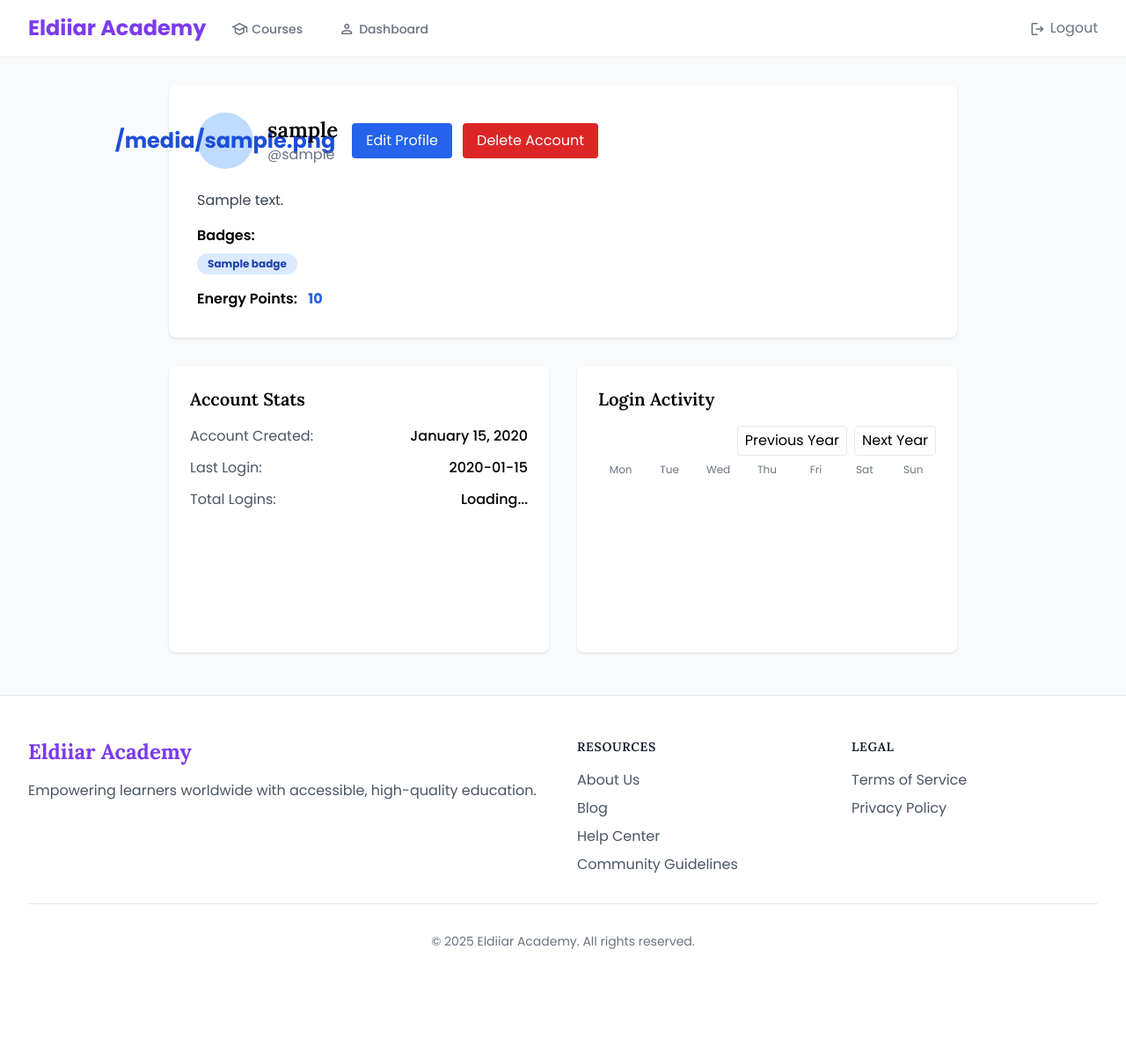
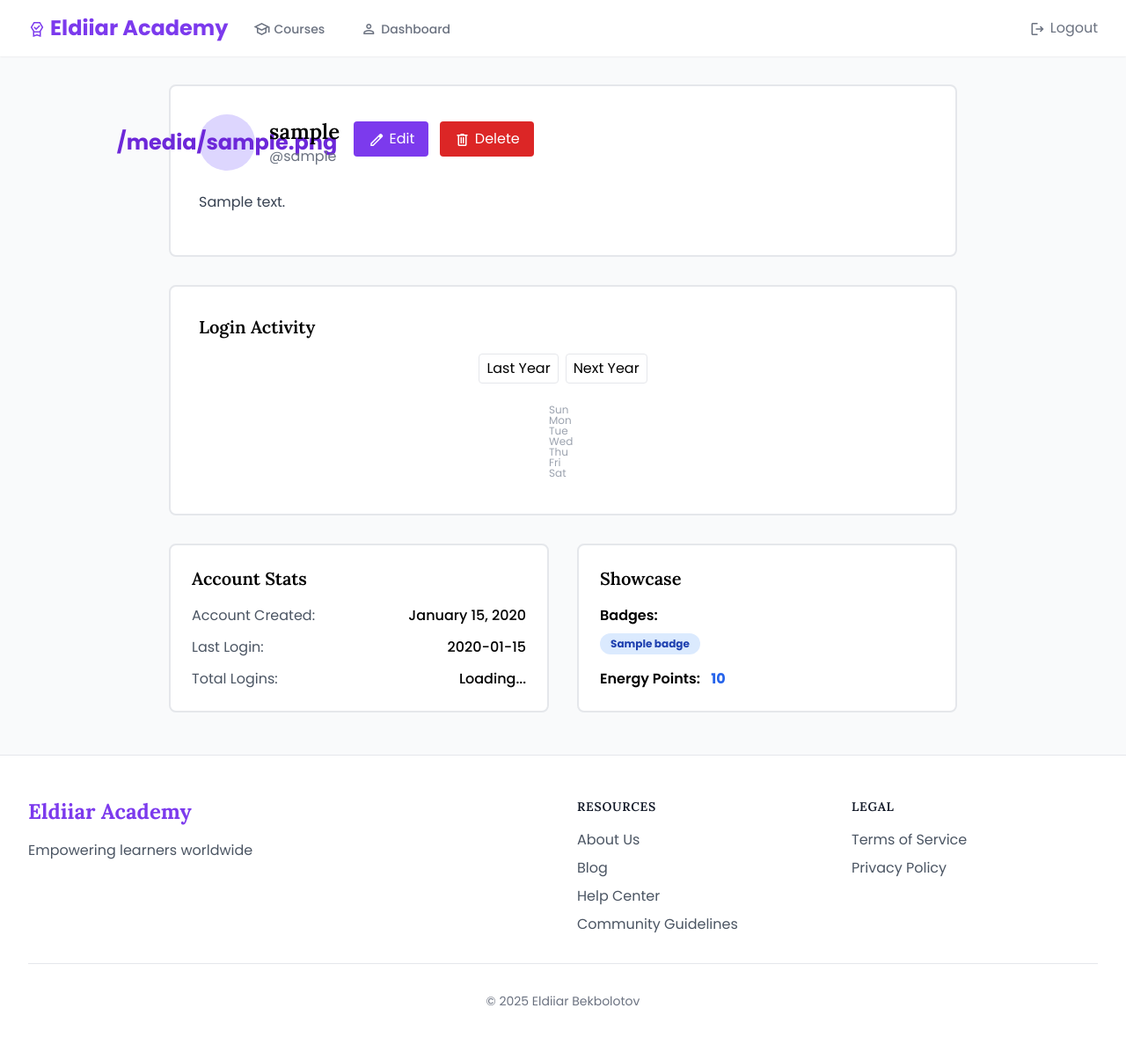
Before and after one commit to EldiiarBekbolotov/Eldiiar-Academy, a Flask app: page /dashboard in a window 1280 px wide. Shown: the whole page at 88% size. Before the commit the page ends 1079 px from the top, so only its background shows below. Run offline with Flask 3, Linux system fonts and the light colour scheme; the visitor is signed in with stand-in values (Sample User, id 1); a database or web service that is not in the repository returns one stand-in record (values such as "Sample title"); data that the repository does not hold is empty; parts of the project's set-up code (start-up, migrations or seed data) failed here and were passed over; some libraries are stand-ins or nearby versions.

Commit message:
0xn893220rx

```diff
--- a/templates/base.html
+++ b/templates/base.html
@@ -105,7 +105,8 @@
           <div class="flex">
             <div class="flex-shrink-0 flex items-center">
               <a href="/" class="text-2xl font-bold text-primary-600"
-                >Eldiiar Academy</a
+                ><i class="material-symbols-outlined">editor_choice</i> Eldiiar
+                Academy</a
               >
             </div>
             <div class="hidden sm:ml-6 sm:flex sm:space-x-8">
@@ -270,10 +271,7 @@
             <h3 class="text-2xl font-bold text-primary-600 mb-4">
               Eldiiar Academy
             </h3>
-            <p class="text-gray-600 mb-4">
-              Empowering learners worldwide with accessible, high-quality
-              education.
-            </p>
+            <p class="text-gray-600 mb-4">Empowering learners worldwide</p>
           </div>
           <div>
             <h3
@@ -328,7 +326,7 @@
         </div>
         <div class="mt-8 pt-8 border-t border-gray-200">
           <p class="text-center text-gray-500 text-sm">
-            © {{ now.strftime('%Y') }} Eldiiar Academy. All rights reserved.
+            © {{ now.strftime('%Y') }} Eldiiar Bekbolotov
           </p>
         </div>
       </div>
--- a/templates/dashboard.html
+++ b/templates/dashboard.html
@@ -2,10 +2,12 @@
 endblock %} {% block content %}
 <div class="max-w-4xl mx-auto">
   <!-- Profile Section -->
-  <div class="bg-white rounded-lg shadow p-8 mt-8 mb-8">
+  <div
+    class="bg-white rounded-lg border-2 border-solid border-gray-200 p-8 mt-8 mb-8"
+  >
     <div class="flex items-center space-x-4 mb-6">
       <div
-        class="w-16 h-16 rounded-full bg-blue-200 flex items-center justify-center text-2xl font-bold text-blue-700"
+        class="w-16 h-16 rounded-full bg-primary-200 flex items-center justify-center text-2xl font-bold text-primary-700"
       >
         {{ profile.avatar or (profile.username[:2]|upper) }}
       </div>
@@ -18,52 +20,67 @@ endblock %} {% block content %}
       <div class="ml-auto">
         <button
           id="editProfileBtn"
-          class="bg-blue-600 text-white px-4 py-2 rounded hover:bg-blue-700"
+          class="bg-primary-600 text-white mb-2 mr-2 px-4 py-2 rounded hover:bg-primary-700"
         >
-          Edit Profile
+          <i class="material-symbols-outlined">edit</i> Edit
         </button>
         <button
           id="deleteProfileBtn"
-          class="bg-red-600 text-white px-4 py-2 rounded hover:bg-red-700 ml-2"
+          class="bg-red-600 text-white px-4 py-2 rounded hover:bg-red-700"
         >
-          Delete Account
+          <i class="material-symbols-outlined">delete</i> Delete
         </button>
       </div>
     </div>
     <p id="profileBio" class="mb-4 text-gray-700">{{ profile.bio }}</p>
-    <div class="mb-4">
-      <span class="font-semibold">Badges:</span>
-      <div class="flex flex-wrap gap-2 mt-2">
-        {% if profile.is_admin %}
-        <span
-          class="bg-yellow-400 text-white text-xs font-bold px-3 py-1 rounded-full"
-          >Admin</span
+  </div>
+
+  <div
+    class="bg-white rounded-lg border-2 border-solid border-gray-200 p-8 mt-8 mb-8"
   >
-        {% endif %} {% if profile.badges and profile.badges|length > 0 %} {% for
-        badge in profile.badges %}
-        <span
-          class="bg-blue-100 text-blue-800 text-xs font-bold px-3 py-1 rounded-full"
-          >{{ badge }}</span
+    <h3 class="text-xl font-semibold mb-4">Login Activity</h3>
+    <div class="flex justify-center mb-2">
+      <button id="prevYearBtn" class="px-2 py-1 border rounded mr-2">
+        Last Year
+      </button>
+      <button id="nextYearBtn" class="px-2 py-1 border rounded">
+        Next Year
+      </button>
+    </div>
+    <div class="flex justify-center mb-2">
+      <div class="overflow-x-auto">
+        <!-- MONTH LABELS -->
+        <div
+          id="monthLabels"
+          class="flex text-xs text-gray-500 ml-[32px] mb-1 h-[12px]"
+        ></div>
+
+        <!-- GRAPH + WEEK-DAY LABELS -->
+        <div class="flex">
+          <!-- Week-day labels down the left side -->
+          <div
+            class="flex flex-col text-xs text-gray-400 mr-[2px] leading-[11px] select-none"
           >
-        {% endfor %} {% elif not profile.is_admin %}
-        <span class="text-gray-400"
-          >No badges yet. Complete lessons to earn badges!</span
-        >
-        {% endif %}
+            <div class="h-[12px]">Sun</div>
+            <div class="h-[12px]">Mon</div>
+            <div class="h-[12px]">Tue</div>
+            <div class="h-[12px]">Wed</div>
+            <div class="h-[12px]">Thu</div>
+            <div class="h-[12px]">Fri</div>
+            <div class="h-[12px]">Sat</div>
+          </div>
+
+          <!-- Week columns will be injected here -->
+          <div id="activityGrid" class="flex"></div>
         </div>
       </div>
-    <div>
-      <span class="font-semibold">Energy Points:</span>
-      <span class="ml-2 text-blue-600 font-bold"
-        >{{ profile.energy_points }}</span
-      >
     </div>
   </div>
 
   <!-- Stats Section -->
   <div class="grid grid-cols-1 md:grid-cols-2 gap-8 mb-8">
     <!-- Account Stats -->
-    <div class="bg-white rounded-lg shadow p-6">
+    <div class="bg-white rounded-lg border-2 border-solid border-gray-200 p-6">
       <h3 class="text-xl font-semibold mb-4">Account Stats</h3>
       <div class="space-y-3">
         <div class="flex justify-between">
@@ -89,32 +106,35 @@ endblock %} {% block content %}
       </div>
     </div>
 
-    <!-- Login Activity -->
-    <div class="bg-white rounded-lg shadow p-6">
-      <h3 class="text-xl font-semibold mb-4">Login Activity</h3>
-      <div class="flex justify-end mb-2">
-        <button id="prevYearBtn" class="px-2 py-1 border rounded mr-2">
-          Previous Year
-        </button>
-        <button id="nextYearBtn" class="px-2 py-1 border rounded">
-          Next Year
-        </button>
-      </div>
-      <div id="loginActivity" class="w-full h-48 overflow-x-auto">
-        <div class="min-w-full">
-          <div class="grid grid-cols-7 gap-1 mb-1">
-            <div class="text-xs text-center text-gray-500">Mon</div>
-            <div class="text-xs text-center text-gray-500">Tue</div>
-            <div class="text-xs text-center text-gray-500">Wed</div>
-            <div class="text-xs text-center text-gray-500">Thu</div>
-            <div class="text-xs text-center text-gray-500">Fri</div>
-            <div class="text-xs text-center text-gray-500">Sat</div>
-            <div class="text-xs text-center text-gray-500">Sun</div>
-          </div>
-          <div id="activityGrid" class="grid grid-cols-7 gap-1">
-            <!-- Activity cells will be inserted here -->
+    <div class="bg-white rounded-lg border-2 border-solid border-gray-200 p-6">
+      <h3 class="text-xl font-semibold mb-4">Showcase</h3>
+
+      <div class="mb-4">
+        <span class="font-semibold">Badges:</span>
+        <div class="flex flex-wrap gap-2 mt-2">
+          {% if profile.is_admin %}
+          <span
+            class="bg-yellow-400 text-white text-xs font-bold px-3 py-1 rounded-full"
+            >Admin</span
+          >
+          {% endif %} {% if profile.badges and profile.badges|length > 0 %} {%
+          for badge in profile.badges %}
+          <span
+            class="bg-blue-100 text-blue-800 text-xs font-bold px-3 py-1 rounded-full"
+            >{{ badge }}</span
+          >
+          {% endfor %} {% elif not profile.is_admin %}
+          <span class="text-gray-400"
+            >No badges yet. Complete lessons to earn badges!</span
+          >
+          {% endif %}
         </div>
       </div>
+      <div>
+        <span class="font-semibold">Energy Points:</span>
+        <span class="ml-2 text-blue-600 font-bold"
+          >{{ profile.energy_points }}</span
+        >
       </div>
     </div>
   </div>
@@ -238,68 +258,120 @@ endblock %} {% block content %}
   }
 
   function renderActivity(data, year) {
-    console.log("Starting activity render...");
-    try {
-      // Create a map of dates to login counts
-      const activityMap = new Map();
-      data.labels.forEach((label, index) => {
-        const date = new Date(label);
-        if (date.getFullYear() === year) {
-          const dateStr = date.toISOString().split("T")[0];
-          activityMap.set(dateStr, data.values[index]);
+    const CELL = 10; // square size  (px)
+    const GAP = 2; // gap between weeks (px)
+    const WEEK_GUTTER = `${GAP}px`; // css helper
+
+    const activity = new Map();
+    data.labels.forEach((label, i) => {
+      const d = new Date(label);
+      if (d.getFullYear() === year) {
+        activity.set(label.slice(0, 10), data.values[i]);
       }
     });
 
-      // Get the first day of the year
-      const firstDay = new Date(year, 0, 1);
-      const startingDay = firstDay.getDay(); // 0 = Sunday, 1 = Monday, etc.
+    const jan1 = new Date(year, 0, 1);
+    const dec31 = new Date(year, 11, 31);
 
-      // Create the activity grid
-      const grid = document.getElementById("activityGrid");
-      grid.innerHTML = "";
+    const firstSunday = new Date(jan1);
+    firstSunday.setDate(jan1.getDate() - jan1.getDay()); // back to Sun
 
-      // Add empty cells for days before the first of the year
-      for (let i = 0; i < startingDay; i++) {
-        const cell = document.createElement("div");
-        cell.className = "aspect-square bg-gray-100 rounded";
-        grid.appendChild(cell);
+    const lastSaturday = new Date(dec31);
+    lastSaturday.setDate(dec31.getDate() + (6 - dec31.getDay())); // fwd to Sat
+
+    const days = [];
+    for (
+      let d = new Date(firstSunday);
+      d <= lastSaturday;
+      d.setDate(d.getDate() + 1)
+    ) {
+      days.push(new Date(d));
     }
 
-      // Add cells for each day of the year
-      const daysInYear =
-        (year % 4 === 0 && year % 100 !== 0) || year % 400 === 0 ? 366 : 365;
-      for (let i = 0; i < daysInYear; i++) {
-        const date = new Date(year, 0, i + 1);
-        const dateStr = date.toISOString().split("T")[0];
-        const count = activityMap.get(dateStr) || 0;
+    const weeks = [];
+    for (let i = 0; i < days.length; i += 7) {
+      weeks.push(days.slice(i, i + 7));
+    }
 
-        const cell = document.createElement("div");
-        cell.className = `aspect-square rounded transition-colors duration-200 ${
-          count === 0
+    const grid = document.getElementById("activityGrid");
+    const months = document.getElementById("monthLabels");
+    grid.innerHTML = "";
+    months.innerHTML = "";
+
+    weeks.forEach((week) => {
+      const col = document.createElement("div");
+      col.className = "flex flex-col";
+      col.style.rowGap = WEEK_GUTTER;
+      col.style.marginRight = WEEK_GUTTER;
+
+      week.forEach((day) => {
+        const iso = day.toISOString().slice(0, 10);
+        const count = activity.get(iso) || 0;
+
+        const box = document.createElement("div");
+        box.className =
+          `w-[${CELL}px] h-[${CELL}px] rounded-[2px] ` +
+          (count === 0
             ? "bg-gray-100"
             : count === 1
-            ? "bg-blue-200"
+            ? "bg-green-200"
             : count === 2
-            ? "bg-blue-300"
+            ? "bg-green-300"
             : count === 3
-            ? "bg-blue-400"
-            : "bg-blue-500"
-        }`;
+            ? "bg-green-400"
+            : "bg-green-500");
 
-        // Add tooltip
-        cell.title = `${dateStr}: ${count} login${count !== 1 ? "s" : ""}`;
+        box.title = `${iso}: ${count} login${count !== 1 ? "s" : ""}`;
+        col.appendChild(box);
+      });
 
-        grid.appendChild(cell);
+      grid.appendChild(col);
+    });
+
+    // remove the last inter-column gap so the right edge is flush
+    if (grid.lastChild) grid.lastChild.style.marginRight = "0";
+
+    months.innerHTML = "";
+
+    // turn the monthLabels container into a CSS grid matching the graph’s columns
+    months.style.display = "grid";
+    months.style.gridTemplateColumns = `repeat(${weeks.length}, ${CELL}px)`;
+    months.style.columnGap = `${GAP}px`;
+
+    // for each calendar month, find the first and last week-column that contain any day in that month
+    for (let m = 0; m < 12; m++) {
+      let first = Infinity,
+        last = -1;
+
+      weeks.forEach((weekDates, wi) => {
+        if (
+          weekDates.some((d) => d.getMonth() === m && d.getFullYear() === year)
+        ) {
+          first = Math.min(first, wi);
+          last = Math.max(last, wi);
+        }
+      });
+
+      // if this month actually appears in the year…
+      if (last >= first) {
+        const span = last - first + 1;
+        const label = document.createElement("div");
+        label.textContent = new Date(year, m, 1).toLocaleString("default", {
+          month: "short",
+        });
+        // place it so it spans exactly those week‐columns:
+        label.style.gridColumn = `${first + 1} / ${first + 1 + span}`;
+        label.className = "text-xs text-gray-500";
+        label.style.gridRow = "1";
+        label.style.textAlign = "center";
+        months.appendChild(label);
+      }
     }
 
-      // Update year navigation buttons
+    document.getElementById("totalLogins").textContent =
+      data.totalLogins || "0";
     document.getElementById("prevYearBtn").disabled = year <= minYear;
     document.getElementById("nextYearBtn").disabled = year >= maxYear;
-
-      console.log("Activity rendered successfully");
-    } catch (error) {
-      console.error("Error rendering activity:", error);
-    }
   }
 
   // Initialize when DOM is ready
--- a/templates/guidelines.html
+++ b/templates/guidelines.html
@@ -89,13 +89,13 @@ Academy{% endblock %} {% block content %}
       </ul>
     </section>
 
-    <section class="mb-8">
+    <!--<section class="mb-8">
       <h2 class="text-2xl font-semibold text-gray-900 mb-4">7. Contact Us</h2>
       <p class="text-gray-600 mb-4">
         If you have any questions about these guidelines, please contact us at:
       </p>
-      <p class="text-gray-600">Email: community@eldiiaracademy.com</p>
-    </section>
+      <p class="text-gray-600">Email: </p>
+    </section>-->
   </div>
 </div>
 {% endblock %}
```
Also changed, not shown: templates/about.html (+3 -20 lines), templates/course.html (+13 -10 lines), templates/lesson.html (+5 -9 lines), templates/privacy.html (+4 -14 lines). Lines whose indentation alone changed are shown as unchanged.
